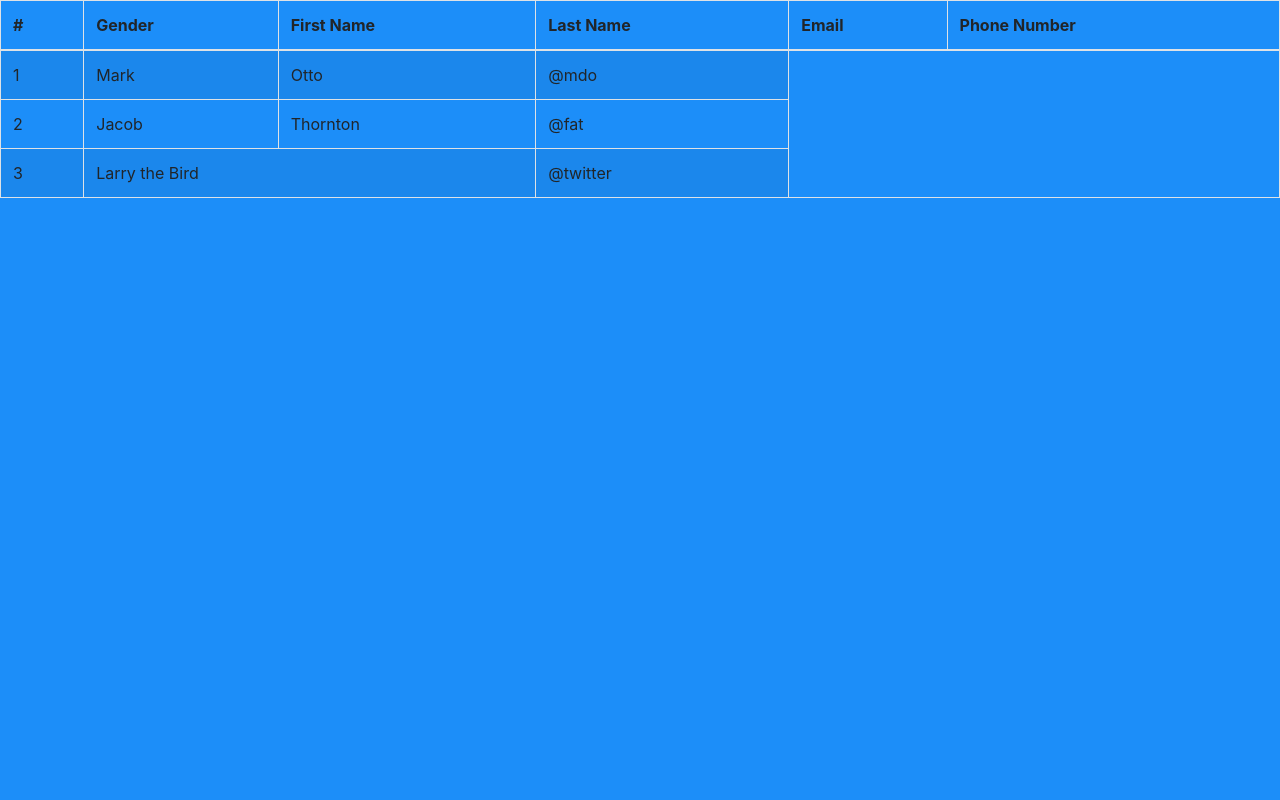
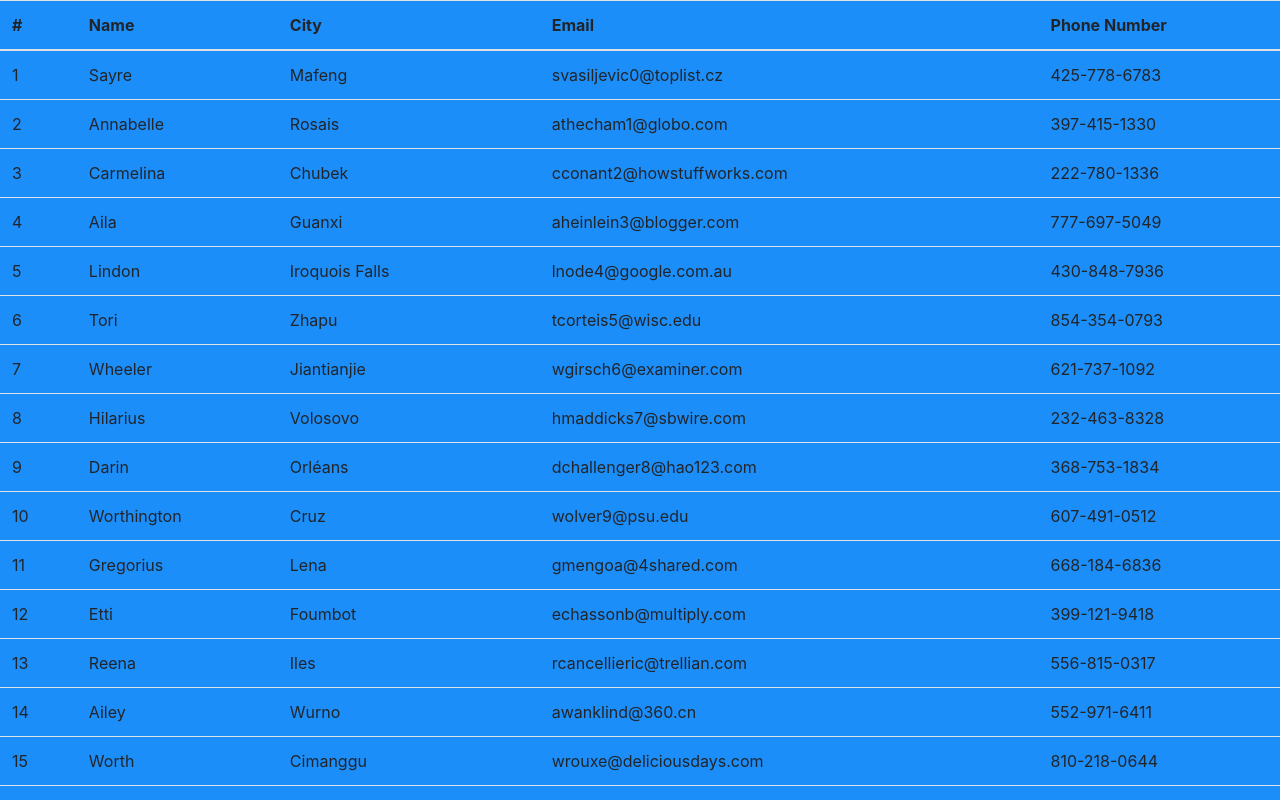
Before and after one commit to erick1439/Contacts, a React (Create React App) app: page / in a window 1280 px wide. Shown: the top 800 px of the page. Built offline with nearby package versions, Linux system fonts and the light colour scheme.

Commit message:
dynamic table created

```diff
--- a/src/App.js
+++ b/src/App.js
@@ -38,7 +38,7 @@ function App() {
   //       </div>
   //     </div>
   //   </div></Router>
-  <Home/>
+    <Home/>
   );
 }
 
--- a/src/Components/Home/Home.js
+++ b/src/Components/Home/Home.js
@@ -1,44 +1,40 @@
 import React, { Component } from 'react';
-import Table from 'react-bootstrap/Table';
+import * as ReactBootstrap from 'react-bootstrap';
 import data from './data.json';
 class Home extends Component {
 
+  contacts = data;
 
-   render() { //Whenever our class runs, render method will be called automatically, it may have already defined in the constructor behind the scene.
+  renderContact = (contact, index) => {
+    return(
+      <tr key={index}>
+        <td>{index + 1}</td>
+        <td>{contact.fullName}</td>
+        <td>{contact.city}</td>
+        <td>{contact.email}</td>
+        <td>{contact.phoneNumber}</td>
+      </tr>
+    )
+  }
+
+   render() {
       return (
-        <Table striped bordered hover>
+        <ReactBootstrap.Table className="table">
         <thead>
           <tr>
-            <th>#</th>
-            <th>Gender</th>
-            <th>First Name</th>
-            <th>Last Name</th>
-            <th>Email</th>
-            <th>Phone Number</th>
+            <th scope="col">#</th>
+            <th scope="col">Name</th>
+            <th scope="col">City</th>
+            <th scope="col">Email</th>
+            <th scope="col">Phone Number</th>
           </tr>
         </thead>
         <tbody>
-          <tr>
-            <td>1</td>
-            <td>Mark</td>
-            <td>Otto</td>
-            <td>@mdo</td>
-          </tr>
-          <tr>
-            <td>2</td>
-            <td>Jacob</td>
-            <td>Thornton</td>
-            <td>@fat</td>
-          </tr>
-          <tr>
-            <td>3</td>
-            <td colSpan="2">Larry the Bird</td>
-            <td>@twitter</td>
-          </tr>
+          {this.contacts.map(this.renderContact)}
         </tbody>
-      </Table>
+      </ReactBootstrap.Table>
       )
    }
 }
 
-export default Home //exporting a component make it reusable and this is the beauty of react
+export default Home
--- a/src/Components/Home/data.json
+++ b/src/Components/Home/data.json
@@ -1,50 +1,50 @@
-[{"id":1,"first_name":"Rhea","last_name":"Pascho","email":"rpascho0@nationalgeographic.com","gender":"Female","phone_number":"585-668-4994"},
-{"id":2,"first_name":"Karena","last_name":"Clymo","email":"kclymo1@mozilla.org","gender":"Female","phone_number":"586-143-0221"},
-{"id":3,"first_name":"Toiboid","last_name":"Dole","email":"tdole2@dropbox.com","gender":"Male","phone_number":"892-196-4899"},
-{"id":4,"first_name":"Hillard","last_name":"Ketchell","email":"hketchell3@bing.com","gender":"Male","phone_number":"174-450-7235"},
-{"id":5,"first_name":"Charlton","last_name":"Grand","email":"cgrand4@stumbleupon.com","gender":"Male","phone_number":"322-847-1538"},
-{"id":6,"first_name":"Austine","last_name":"Fenn","email":"afenn5@mapquest.com","gender":"Female","phone_number":"762-407-9344"},
-{"id":7,"first_name":"My","last_name":"Batisse","email":"mbatisse6@constantcontact.com","gender":"Male","phone_number":"684-893-0887"},
-{"id":8,"first_name":"Mac","last_name":"Santos","email":"msantos7@geocities.com","gender":"Male","phone_number":"800-340-1518"},
-{"id":9,"first_name":"Deeann","last_name":"Rodie","email":"drodie8@seesaa.net","gender":"Female","phone_number":"820-957-1063"},
-{"id":10,"first_name":"Farrah","last_name":"Giddings","email":"fgiddings9@unc.edu","gender":"Female","phone_number":"624-497-3293"},
-{"id":11,"first_name":"Shermy","last_name":"Gwatkin","email":"sgwatkina@mtv.com","gender":"Male","phone_number":"741-344-2124"},
-{"id":12,"first_name":"Nefen","last_name":"Freestone","email":"nfreestoneb@time.com","gender":"Male","phone_number":"402-415-2325"},
-{"id":13,"first_name":"Lauri","last_name":"Veltman","email":"lveltmanc@amazon.de","gender":"Female","phone_number":"700-252-6264"},
-{"id":14,"first_name":"Palmer","last_name":"Beavan","email":"pbeavand@senate.gov","gender":"Male","phone_number":"760-517-3354"},
-{"id":15,"first_name":"Rafe","last_name":"Belliard","email":"rbelliarde@trellian.com","gender":"Male","phone_number":"377-716-9098"},
-{"id":16,"first_name":"Retha","last_name":"Oolahan","email":"roolahanf@upenn.edu","gender":"Female","phone_number":"518-340-8547"},
-{"id":17,"first_name":"Adham","last_name":"O'Crigane","email":"aocriganeg@is.gd","gender":"Male","phone_number":"959-708-3477"},
-{"id":18,"first_name":"Enos","last_name":"Syratt","email":"esyratth@biglobe.ne.jp","gender":"Male","phone_number":"130-537-3415"},
-{"id":19,"first_name":"Bernarr","last_name":"Cunney","email":"bcunneyi@meetup.com","gender":"Male","phone_number":"990-917-7198"},
-{"id":20,"first_name":"Casar","last_name":"Rosendall","email":"crosendallj@bandcamp.com","gender":"Male","phone_number":"375-985-0033"},
-{"id":21,"first_name":"Vernor","last_name":"Hayne","email":"vhaynek@oracle.com","gender":"Male","phone_number":"547-643-2472"},
-{"id":22,"first_name":"Salvatore","last_name":"Blazek","email":"sblazekl@networkadvertising.org","gender":"Male","phone_number":"192-946-3047"},
-{"id":23,"first_name":"Gaylene","last_name":"Davidy","email":"gdavidym@hao123.com","gender":"Female","phone_number":"466-369-4472"},
-{"id":24,"first_name":"Amber","last_name":"New","email":"anewn@prlog.org","gender":"Female","phone_number":"416-467-0348"},
-{"id":25,"first_name":"Giovanni","last_name":"Brigham","email":"gbrighamo@joomla.org","gender":"Male","phone_number":"536-369-2038"},
-{"id":26,"first_name":"Tabb","last_name":"Mulliner","email":"tmullinerp@mapy.cz","gender":"Male","phone_number":"191-646-8328"},
-{"id":27,"first_name":"Austine","last_name":"Meads","email":"ameadsq@globo.com","gender":"Female","phone_number":"802-283-4373"},
-{"id":28,"first_name":"Savina","last_name":"Korneluk","email":"skornelukr@tripadvisor.com","gender":"Female","phone_number":"693-787-7831"},
-{"id":29,"first_name":"Albie","last_name":"Leyborne","email":"aleybornes@diigo.com","gender":"Male","phone_number":"684-962-0934"},
-{"id":30,"first_name":"Nata","last_name":"McNeish","email":"nmcneisht@soup.io","gender":"Female","phone_number":"503-858-7959"},
-{"id":31,"first_name":"Forrester","last_name":"Benedtti","email":"fbenedttiu@wp.com","gender":"Male","phone_number":"168-171-4139"},
-{"id":32,"first_name":"Quinton","last_name":"Heinschke","email":"qheinschkev@istockphoto.com","gender":"Male","phone_number":"303-367-3824"},
-{"id":33,"first_name":"Xena","last_name":"Rawstron","email":"xrawstronw@opera.com","gender":"Female","phone_number":"289-351-0069"},
-{"id":34,"first_name":"Thibaut","last_name":"Dwelley","email":"tdwelleyx@hexun.com","gender":"Male","phone_number":"905-117-8803"},
-{"id":35,"first_name":"Latrina","last_name":"Elecum","email":"lelecumy@cpanel.net","gender":"Female","phone_number":"633-298-5000"},
-{"id":36,"first_name":"Flem","last_name":"Mawtus","email":"fmawtusz@so-net.ne.jp","gender":"Male","phone_number":"781-409-9888"},
-{"id":37,"first_name":"Jessy","last_name":"Rouge","email":"jrouge10@printfriendly.com","gender":"Female","phone_number":"911-712-2985"},
-{"id":38,"first_name":"Nikolia","last_name":"Lamy","email":"nlamy11@examiner.com","gender":"Female","phone_number":"607-346-4995"},
-{"id":39,"first_name":"Loise","last_name":"Dain","email":"ldain12@about.me","gender":"Female","phone_number":"798-997-0154"},
-{"id":40,"first_name":"Jud","last_name":"Foulser","email":"jfoulser13@ezinearticles.com","gender":"Male","phone_number":"546-820-8926"},
-{"id":41,"first_name":"Hewe","last_name":"Brendish","email":"hbrendish14@intel.com","gender":"Male","phone_number":"111-940-9060"},
-{"id":42,"first_name":"Jenifer","last_name":"Baldrey","email":"jbaldrey15@cbslocal.com","gender":"Female","phone_number":"842-118-6507"},
-{"id":43,"first_name":"Maison","last_name":"Roughey","email":"mroughey16@webnode.com","gender":"Male","phone_number":"959-245-7185"},
-{"id":44,"first_name":"Reese","last_name":"Southwell","email":"rsouthwell17@cdc.gov","gender":"Male","phone_number":"108-607-6158"},
-{"id":45,"first_name":"Lucinda","last_name":"Tapscott","email":"ltapscott18@over-blog.com","gender":"Female","phone_number":"638-729-6771"},
-{"id":46,"first_name":"Charmian","last_name":"Boncore","email":"cboncore19@google.com.au","gender":"Female","phone_number":"891-904-4932"},
-{"id":47,"first_name":"Nert","last_name":"Bernollet","email":"nbernollet1a@bloglovin.com","gender":"Female","phone_number":"693-165-7800"},
-{"id":48,"first_name":"Shane","last_name":"Tomankowski","email":"stomankowski1b@moonfruit.com","gender":"Female","phone_number":"648-895-9961"},
-{"id":49,"first_name":"Lynsey","last_name":"Tulleth","email":"ltulleth1c@independent.co.uk","gender":"Female","phone_number":"641-800-6426"},
-{"id":50,"first_name":"Kathleen","last_name":"Phear","email":"kphear1d@vkontakte.ru","gender":"Female","phone_number":"184-191-9479"}]
+[{"fullName":"Sayre","city":"Mafeng","email":"svasiljevic0@toplist.cz","phoneNumber":"425-778-6783"},
+{"fullName":"Annabelle","city":"Rosais","email":"athecham1@globo.com","phoneNumber":"397-415-1330"},
+{"fullName":"Carmelina","city":"Chubek","email":"cconant2@howstuffworks.com","phoneNumber":"222-780-1336"},
+{"fullName":"Aila","city":"Guanxi","email":"aheinlein3@blogger.com","phoneNumber":"777-697-5049"},
+{"fullName":"Lindon","city":"Iroquois Falls","email":"lnode4@google.com.au","phoneNumber":"430-848-7936"},
+{"fullName":"Tori","city":"Zhapu","email":"tcorteis5@wisc.edu","phoneNumber":"854-354-0793"},
+{"fullName":"Wheeler","city":"Jiantianjie","email":"wgirsch6@examiner.com","phoneNumber":"621-737-1092"},
+{"fullName":"Hilarius","city":"Volosovo","email":"hmaddicks7@sbwire.com","phoneNumber":"232-463-8328"},
+{"fullName":"Darin","city":"Orléans","email":"dchallenger8@hao123.com","phoneNumber":"368-753-1834"},
+{"fullName":"Worthington","city":"Cruz","email":"wolver9@psu.edu","phoneNumber":"607-491-0512"},
+{"fullName":"Gregorius","city":"Lena","email":"gmengoa@4shared.com","phoneNumber":"668-184-6836"},
+{"fullName":"Etti","city":"Foumbot","email":"echassonb@multiply.com","phoneNumber":"399-121-9418"},
+{"fullName":"Reena","city":"Iles","email":"rcancellieric@trellian.com","phoneNumber":"556-815-0317"},
+{"fullName":"Ailey","city":"Wurno","email":"awanklind@360.cn","phoneNumber":"552-971-6411"},
+{"fullName":"Worth","city":"Cimanggu","email":"wrouxe@deliciousdays.com","phoneNumber":"810-218-0644"},
+{"fullName":"Carl","city":"Antipolo","email":"cellcockf@elegantthemes.com","phoneNumber":"640-941-6379"},
+{"fullName":"Rupert","city":"Kastsyukovichy","email":"rospellisseyg@seesaa.net","phoneNumber":"883-434-6570"},
+{"fullName":"Gertrud","city":"Curug","email":"gbutlerh@privacy.gov.au","phoneNumber":"740-366-6515"},
+{"fullName":"Ancell","city":"Sacramento","email":"abaldami@cbslocal.com","phoneNumber":"916-603-8024"},
+{"fullName":"Klarrisa","city":"San Rafael Abajo","email":"ktingcombj@pagesperso-orange.fr","phoneNumber":"217-839-8779"},
+{"fullName":"Michal","city":"Gualeguay","email":"mbaldamk@imdb.com","phoneNumber":"554-448-9392"},
+{"fullName":"Isaac","city":"Puger","email":"iwoolaghanl@google.fr","phoneNumber":"464-659-1035"},
+{"fullName":"Eunice","city":"Suidong","email":"ehowardm@wordpress.org","phoneNumber":"203-686-1099"},
+{"fullName":"Derek","city":"Penalva de Alva","email":"dkubelkan@yale.edu","phoneNumber":"173-514-6461"},
+{"fullName":"Serena","city":"Gorzyczki","email":"spinketto@tinypic.com","phoneNumber":"743-387-3650"},
+{"fullName":"Gavra","city":"Oslo","email":"gyorstonp@blogger.com","phoneNumber":"889-432-8587"},
+{"fullName":"Cammie","city":"Tifni","email":"cninehamq@bloglines.com","phoneNumber":"904-445-1675"},
+{"fullName":"Julietta","city":"As Sulayyil","email":"jgoveyr@skype.com","phoneNumber":"949-295-6363"},
+{"fullName":"Ginnifer","city":"Hendaye","email":"gdeaths@odnoklassniki.ru","phoneNumber":"920-478-6059"},
+{"fullName":"Donnie","city":"Gosë e Madhe","email":"dmuddicliffet@ibm.com","phoneNumber":"135-750-2083"},
+{"fullName":"Luise","city":"Nikolayevskaya","email":"lbyu@eventbrite.com","phoneNumber":"974-516-4388"},
+{"fullName":"Petrina","city":"Mukhen","email":"paleksandrikinv@ycombinator.com","phoneNumber":"687-929-2300"},
+{"fullName":"Missy","city":"Jiegan","email":"mhutcheonw@icq.com","phoneNumber":"137-642-4401"},
+{"fullName":"Angeli","city":"Novaya Chigla","email":"arucklidgex@symantec.com","phoneNumber":"648-190-8275"},
+{"fullName":"Ximenez","city":"Guansheng","email":"xsandwithy@webmd.com","phoneNumber":"279-367-2583"},
+{"fullName":"Clemence","city":"Alcoy","email":"cfilderyz@forbes.com","phoneNumber":"592-697-8947"},
+{"fullName":"Virginie","city":"Sizhou","email":"vabbets10@163.com","phoneNumber":"153-816-8532"},
+{"fullName":"Hurleigh","city":"Tengah","email":"hzollner11@unblog.fr","phoneNumber":"663-804-1848"},
+{"fullName":"Winnifred","city":"Ulricehamn","email":"wwoolfall12@answers.com","phoneNumber":"749-811-0398"},
+{"fullName":"Marji","city":"Valbo","email":"mlearman13@mediafire.com","phoneNumber":"411-662-4757"},
+{"fullName":"Gino","city":"Umeå","email":"gkimber14@hugedomains.com","phoneNumber":"770-777-9772"},
+{"fullName":"Ewen","city":"Stara Błotnica","email":"eomannion15@moonfruit.com","phoneNumber":"779-888-7570"},
+{"fullName":"Obadias","city":"Janakkala","email":"ocabble16@ca.gov","phoneNumber":"496-124-1692"},
+{"fullName":"Burnard","city":"Khamis Mushait","email":"beckert17@usatoday.com","phoneNumber":"761-355-6421"},
+{"fullName":"Evanne","city":"Wan’an","email":"edanes18@elpais.com","phoneNumber":"909-159-0721"},
+{"fullName":"Maxy","city":"Limoges","email":"mfallanche19@ocn.ne.jp","phoneNumber":"346-431-4179"},
+{"fullName":"Alina","city":"Agía Foteiní","email":"abollam1a@utexas.edu","phoneNumber":"245-279-5380"},
+{"fullName":"Chaunce","city":"Baiyanghe","email":"cblues1b@creativecommons.org","phoneNumber":"667-373-7349"},
+{"fullName":"Alex","city":"Vänersborg","email":"afechnie1c@hugedomains.com","phoneNumber":"590-589-7506"},
+{"fullName":"Vanya","city":"Los Angeles","email":"vmoreton1d@reference.com","phoneNumber":"323-772-4594"}]
```
Also changed, not shown: src/Components/Login/Login.js (+12 -12 lines).
